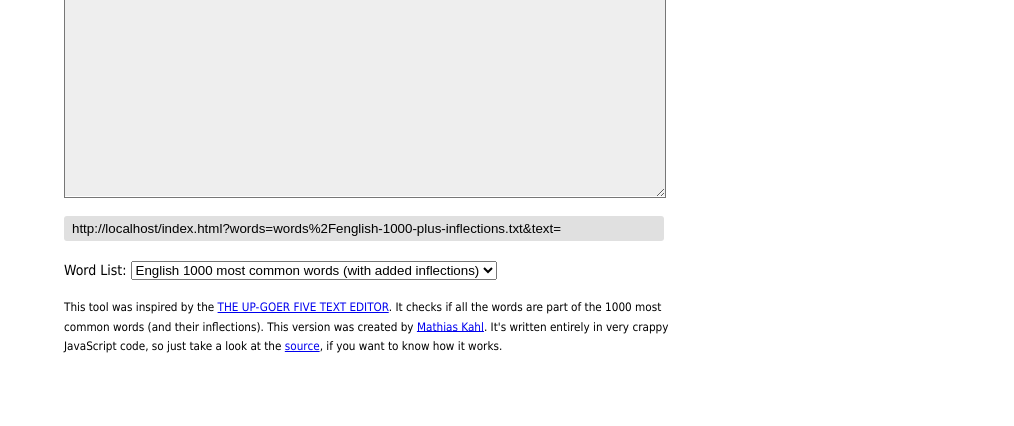
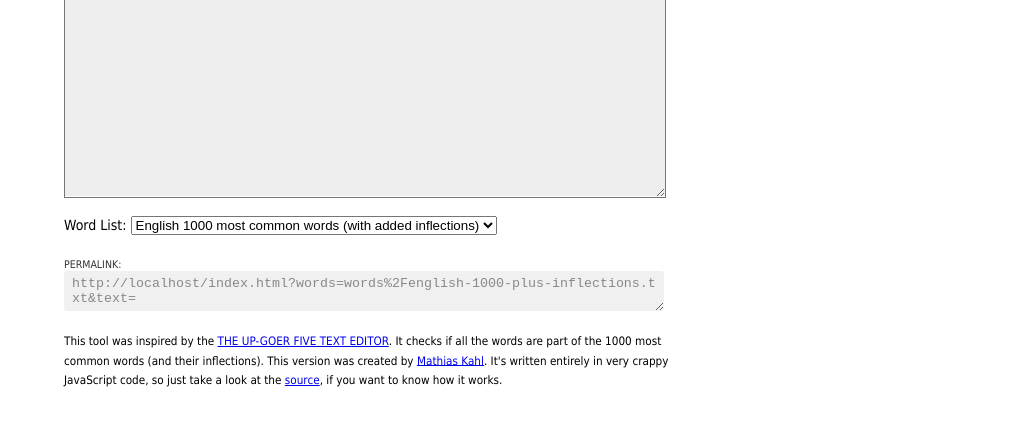
Before and after one commit to Bunkerbewohner/js-up-goer-five, a plain HTML site: page index.html in a window 1280 px wide. Shown: the part 322-748 px from the top of the page, without its empty margins (266-1280 px from the left). Drawn offline with Linux system fonts and the light colour scheme.

Commit message:
improved permalink display

```diff
--- a/index.html
+++ b/index.html
@@ -409,10 +409,20 @@
             font-size: 200%;
         }
 
+        section.share {
+            margin-top: 20px;
+        }
+
+        section.share label {
+            font-size: 0.75em;
+            color: #333;
+            text-transform: uppercase;
+        }
+
         #permalink {
-            margin-bottom: 20px;
             border: 0;
-            background-color: #e0e0e0;
+            background-color: #f0f0f0;
+            color: #888;
             display: inline-block;
             border-radius: 3px;
             padding: 5px 8px;
@@ -420,6 +430,8 @@
             margin-right: 20px;
             width: 600px;
             text-overflow: ellipsis;
+            text-wrap: normal;
+            word-break: break-all;
         }
 
     </style>
@@ -448,13 +460,8 @@
                   onload="this.focus()"></textarea>
     </section>
 
-    <section class="share">
-        <input title="Permalink" readonly id="permalink" type="url" value="" class="permalink"
-               onfocus="this.setSelectionRange(0, this.value.length)"/>
-    </section>
-
     <section class="settings">
-        Word List:
+        <label for="wordListSelect">Word List:</label>
         <select id="wordListSelect" name="words" onchange="load({words:this.value})">
             <option value="words/english-1000-plus-inflections.txt" title="3239 words in total">English 1000 most common
                 words (with added inflections)
@@ -463,6 +470,12 @@
                 Wörter)
             </option>
         </select>
+    </section>
+
+    <section class="share">
+        <label for="permalink">Permalink:</label>
+        <textarea rows="2" title="Permalink" readonly id="permalink" type="url" value="" class="permalink"
+               onfocus="this.setSelectionRange(0, this.value.length)"></textarea>
     </section>
 
     <footer>
```
